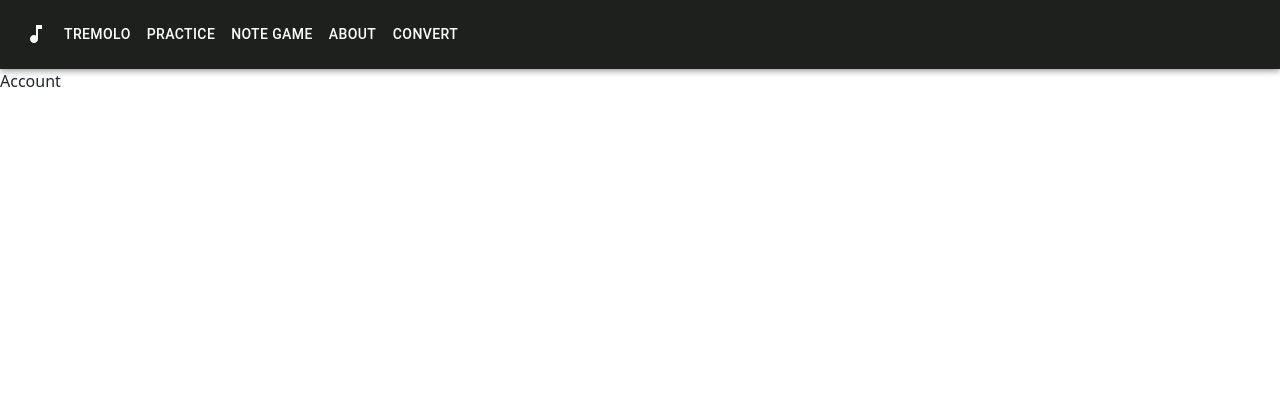
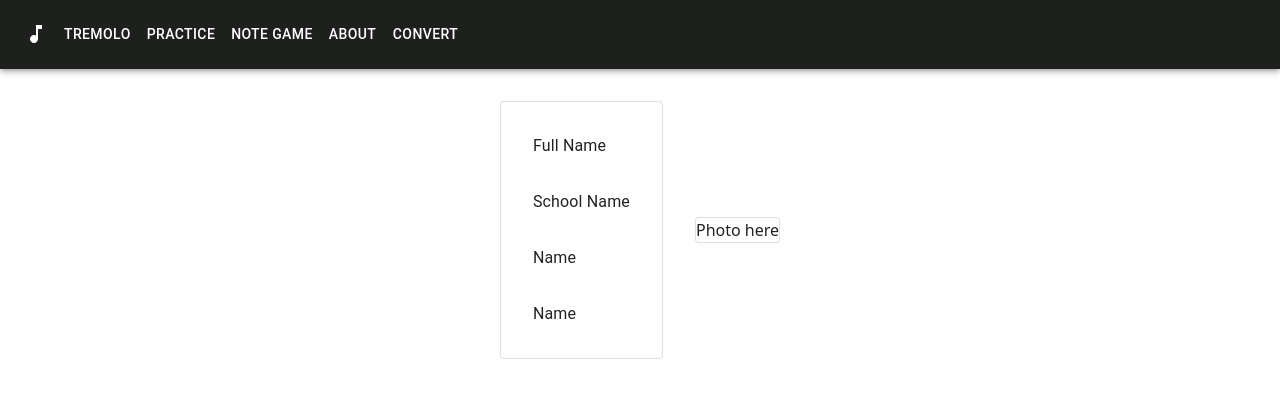
Before and after one commit to TheNoeTrevino/tremolo, a React (Vite) app in the folder frontend/: page /account in a window 1280 px wide. Shown: the top 398 px of the page. Built offline with nearby package versions, Linux system fonts and the light colour scheme.

Commit message:
start: account page

```diff
--- a/frontend/src/pages/users/Account.tsx
+++ b/frontend/src/pages/users/Account.tsx
@@ -1,5 +1,34 @@
+import { Box, Card, Typography } from "@mui/material";
+
 const Account = () => {
-  return <div>Account</div>;
+  return (
+    <Box
+      sx={{
+        display: "flex",
+        justifyContent: "center",
+        alignItems: "center",
+        gap: "2rem",
+        m: "2rem",
+      }}
+    >
+      <Card variant="outlined">
+        <Box
+          sx={{
+            display: "flex",
+            flexDirection: "column",
+            gap: "2rem",
+            padding: "2rem",
+          }}
+        >
+          <Typography>Full Name</Typography>
+          <Typography>School Name</Typography>
+          <Typography>Name</Typography>
+          <Typography>Name</Typography>
+        </Box>
+      </Card>
+      <Card variant="outlined">Photo here </Card>
+    </Box>
+  );
 };
 
 export default Account;
```
